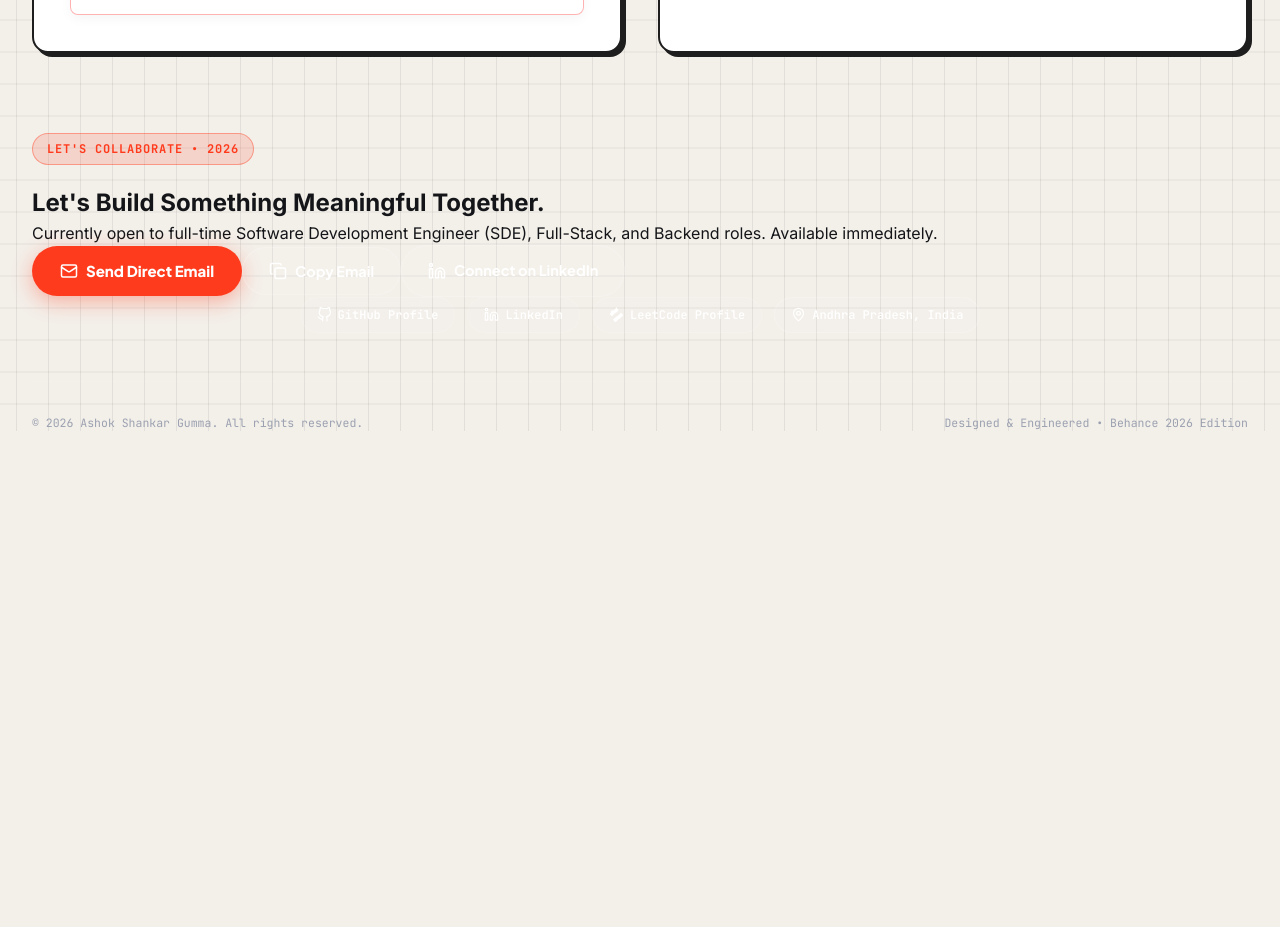
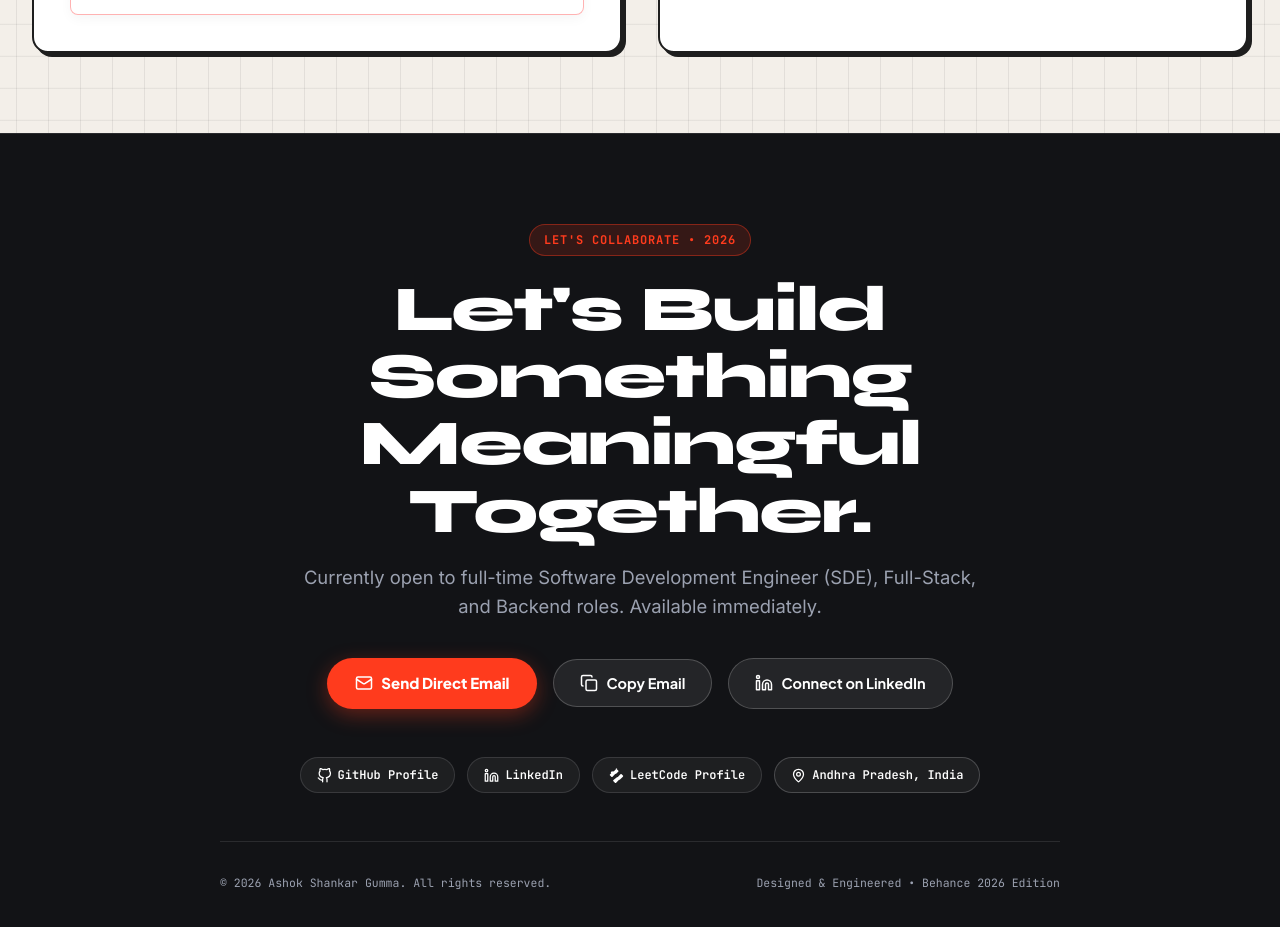
Before and after one commit to Ashok-Gumma/Portfolio, a React (Vite) app: page / in a window 1280 px wide. Shown: the part 7080-8007 px from the top of the page. Before the commit the page ends 7511 px from the top, so only its background shows below. Built offline with nearby package versions, Linux system fonts and the light colour scheme.

Commit message:
feat: add Behance-inspired design system styles and layout components to App.css

```diff
--- a/src/App.css
+++ b/src/App.css
@@ -1772,7 +1772,8 @@ html.lenis, html.lenis body {
 /* --------------------------------------------------------------------------
    EDITORIAL CONTACT & CONNECT STUDIO FOOTER
    -------------------------------------------------------------------------- */
-.contact-footer-section {
+.contact-footer-section,
+.site-footer {
   padding: 90px 0 60px;
   background: var(--dark-bg);
   color: #FFFFFF;
@@ -1780,7 +1781,8 @@ html.lenis, html.lenis body {
   border-top: 1px solid rgba(255, 255, 255, 0.1);
 }
 
-.footer-studio-card {
+.footer-studio-card,
+.footer-card {
   text-align: center;
   max-width: 840px;
   margin: 0 auto;
@@ -1803,16 +1805,19 @@ html.lenis, html.lenis body {
   margin-bottom: 20px;
 }
 
-.footer-big-title {
+.footer-big-title,
+.footer-headline {
   font-family: var(--font-headline);
   font-size: clamp(2.4rem, 5vw, 4.2rem);
   font-weight: 900;
   letter-spacing: -1.5px;
   line-height: 1.05;
   margin-bottom: 18px;
-}
-
-.footer-sub-paragraph {
+  color: #FFFFFF;
+}
+
+.footer-sub-paragraph,
+.footer-desc {
   font-size: 1.15rem;
   color: var(--dark-muted);
   line-height: 1.6;
@@ -1820,7 +1825,8 @@ html.lenis, html.lenis body {
   margin: 0 auto 36px;
 }
 
-.footer-action-buttons-group {
+.footer-action-buttons-group,
+.footer-cta-row {
   display: flex;
   align-items: center;
   justify-content: center;
```
